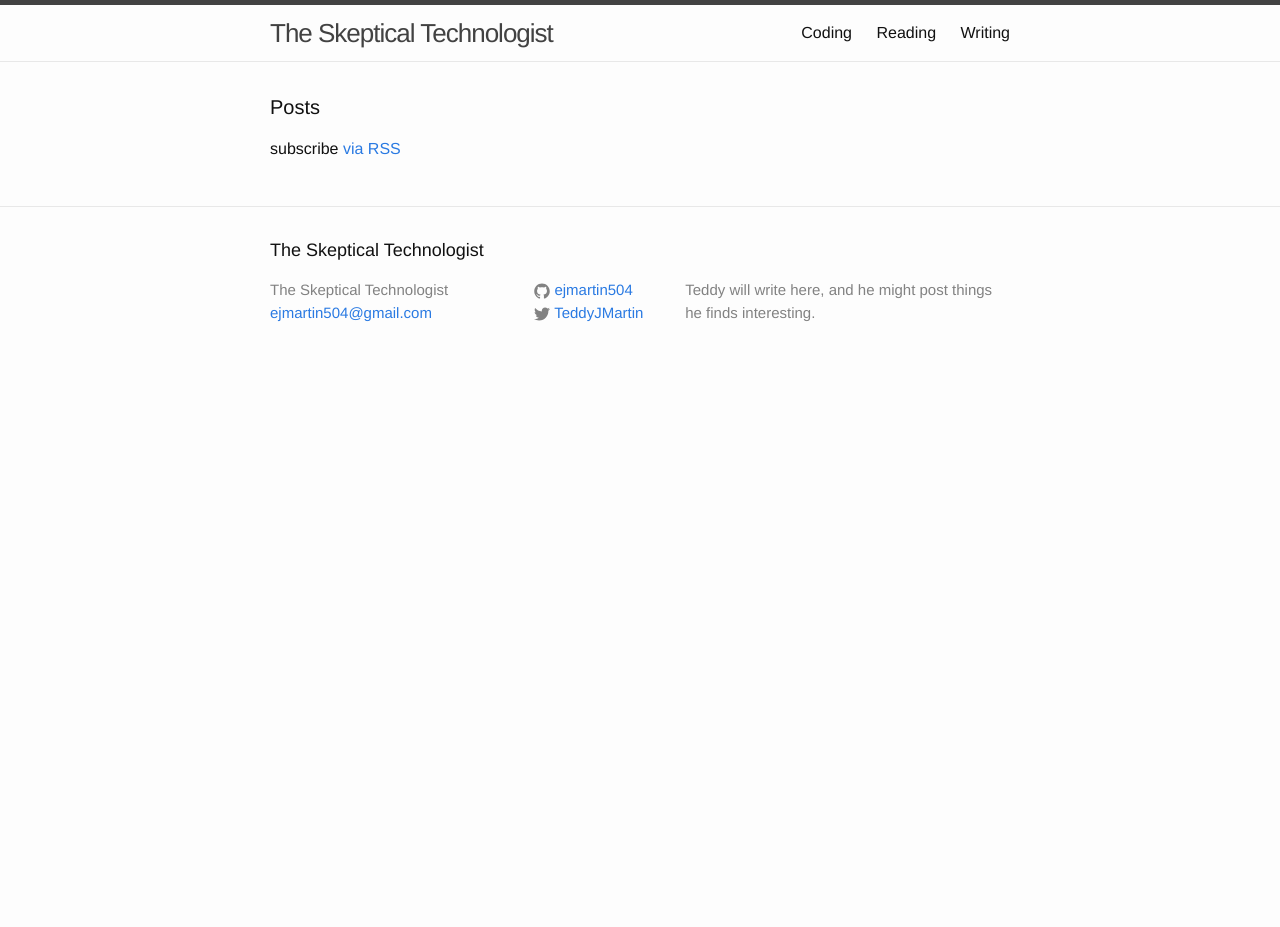
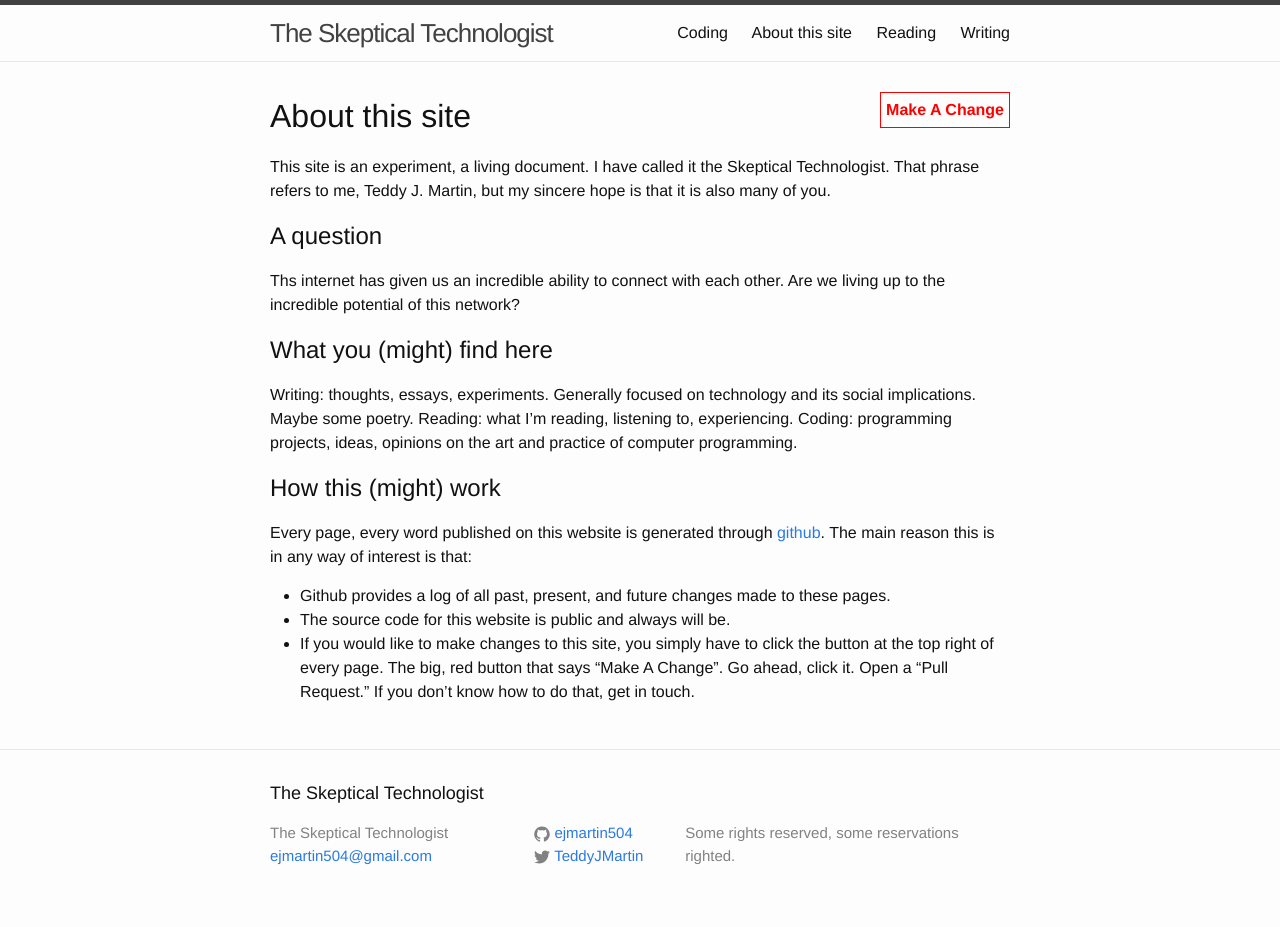
Before and after one commit to ejmartin504/ejmartin504.github.io, a Jekyll site: the page built from index.md, in a window 1280 px wide. Built offline with Jekyll 4.4.1, drawn with Linux system fonts in a browser that asks for light colours; our own code applies the rules of GitHub Pages for plain Markdown files; before the commit the page ends 900 px from its top, so only the background shows below that.

Commit message:
* Flesh out the homepage * Set up the "make a change" link

```diff
--- a/_config.yml
+++ b/_config.yml
@@ -15,6 +15,7 @@ baseurl: "" # the subpath of your site, e.g. /blog
 url: "http://teddymartin.co" # the base hostname & protocol for your site
 twitter_username: TeddyJMartin
 github_username: ejmartin504
+github_repository: ejmartin504.github.io
 
 # Build settings
 markdown: kramdown
--- a/_includes/footer.html
+++ b/_includes/footer.html
@@ -29,7 +29,7 @@
       </div>
 
       <div class="footer-col footer-col-3">
-        <p>{{ site.description }}</p>
+        <p>Some rights reserved, some reservations righted.</p>
       </div>
     </div>
 
--- a/_layouts/default.html
+++ b/_layouts/default.html
@@ -8,7 +8,9 @@
     {% include header.html %}
 
     <div class="page-content">
+
       <div class="wrapper">
+        <a id="change-link" href="http://{{site.github.hostname}}/{{site.github_username}}/{{site.github_repository}}/blob/master/{{page.path}}">Make A Change</a>
         {{ content }}
       </div>
     </div>
--- a/_sass/_layout.scss
+++ b/_sass/_layout.scss
@@ -8,6 +8,14 @@
 
     // Positioning context for the mobile navigation icon
     position: relative;
+}
+
+a#change-link {
+    float: right;
+    color: red;
+    border: 1px solid;
+    padding:5px;
+    font-weight:bold;
 }
 
 .site-title {
--- /dev/null
+++ b/index.md
@@ -0,0 +1,26 @@
+---
+layout: default
+---
+
+# About this site
+
+This site is an experiment, a living document.
+I have called it the Skeptical Technologist. That phrase refers to me, Teddy J. Martin, but my sincere hope is that it is also many of you.
+
+## A question
+
+Ths internet has given us an incredible ability to connect with each other. Are we living up to the incredible potential of this network?
+
+## What you (might) find here
+
+Writing: thoughts, essays, experiments. Generally focused on technology and its social implications. Maybe some poetry.
+Reading: what I'm reading, listening to, experiencing.
+Coding: programming projects, ideas, opinions on the art and practice of computer programming.
+
+## How this (might) work
+
+Every page, every word published on this website is generated through [github](http://github.com). The main reason this is in any way of interest is that:
+
+- Github provides a log of all past, present, and future changes made to these pages.
+- The source code for this website is public and always will be.
+- If you would like to make changes to this site, you simply have to click the button at the top right of every page. The big, red button that says "Make A Change". Go ahead, click it. Open a "Pull Request." If you don't know how to do that, get in touch.
```
